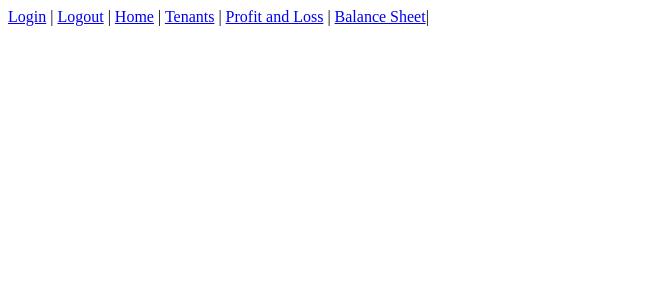
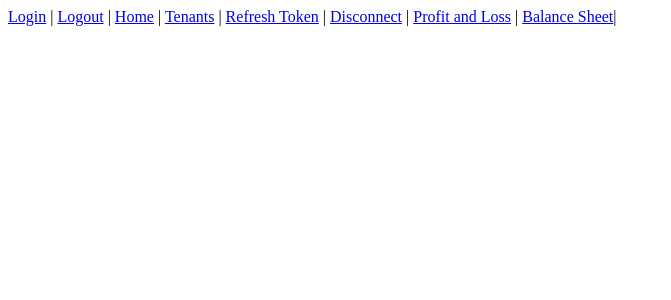
Before and after one commit to woodhack/xero-django-connect, a Django app: template templates/code.html in a window 1280 px wide. Shown: the top 300 px of the page, without its empty margins (0-671 px from the left). Run offline with Django 3.2, Linux system fonts and the light colour scheme; the template is opened without the code that fills it, so the values that code supplies are empty.

Commit message:
Updated refresh token and disconnect
Updated refresh token and disconnect

```diff
--- a/templates/base.html
+++ b/templates/base.html
@@ -1,3 +1,4 @@
+
 <!DOCTYPE html>
 <html lang="en">
 <head>
@@ -10,6 +11,8 @@
 <a href="/logout">Logout</a> |
 <a href="/home">Home</a> |
 <a href="/tenants">Tenants</a> |
+<a href="/refresh-token">Refresh Token</a> |
+<a href="/disconnect">Disconnect</a> |
 <a href="/accounting-get-report-profit-and-loss">Profit and Loss</a> |
 <a href="accounting-get-report-balance-sheet">Balance Sheet</a>|
 {% block content %}{% endblock %}
--- a/xeroconnect/urls.py
+++ b/xeroconnect/urls.py
@@ -22,8 +22,8 @@ urlpatterns = [
     path('callback', oauth_callback, name='callback'),
     path('logout', logout, name='logout'),
     path('tenants', tenants, name='tenants'),
-    #path('export-token', export_token, name='export_token'),
-    #path('refresh-token', refresh_token, name='refresh_token'),
+    path('refresh-token', refresh_token, name='refresh_token'),
+    path('disconnect', disconnect, name='disconnect'),
     path('accounting-get-report-profit-and-loss', accounting_get_report_profit_and_loss, name='accounting_get_report_profit_and_loss'),
     path('accounting-get-report-balance-sheet', accounting_get_report_balance_sheet, name='accounting_get_report_balance_sheet'),
 ]
```
Also changed, not shown: xeroconnect/views.py (+22 -1 lines), README.md, 2 other files.
